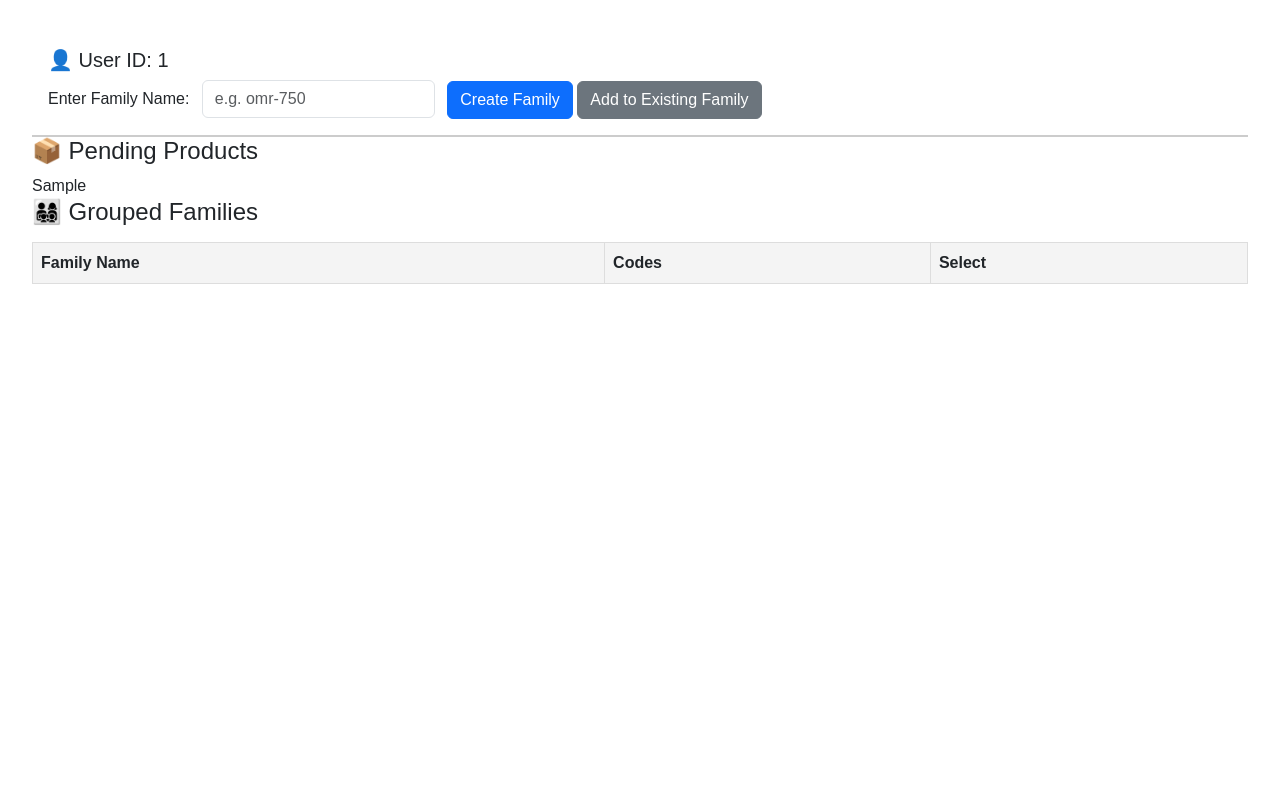
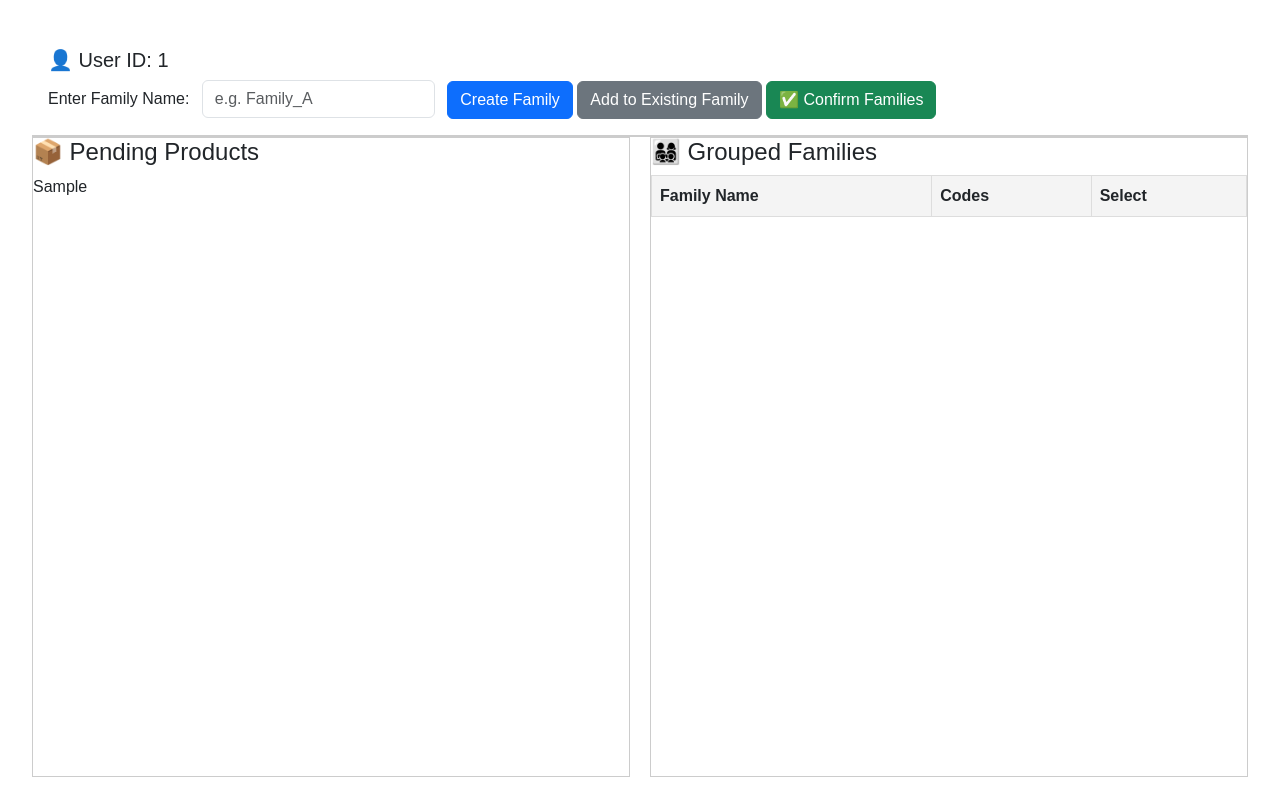
Before and after one commit to hardikfuria12/spiritsync, a Flask app: template templates/create_family.html in a window 1280 px wide. Before the commit the page ends 284 px from the top, so only its background shows below. Run offline with Flask 3, Linux system fonts and the light colour scheme; the template is opened without the code that fills it: most values are stand-ins (such as "Sample title", 1, 10 or a date in 2020); lists and menus that the app fills with data are empty.

Commit message:
commit changes

```diff
--- a/app.py
+++ b/app.py
@@ -65,6 +65,22 @@ def submit():
         print("❌ Backend unreachable:", e)
         return f"Backend unreachable: {e}", 500
 
+@app.route('/save_family', methods=['POST'])
+def save_family():
+    try:
+        payload = request.get_json()
+        print("📤 Forwarding family data to backend:", payload)
+
+        response = requests.post(f"{NGROK_BACKEND_URL}/save_family", json=payload)
+
+        if response.status_code == 200:
+            return response.json(), 200
+        else:
+            return f"Backend error: {response.text}", 500
+    except Exception as e:
+        print("❌ Error in save_family route:", e)
+        return f"Server error: {e}", 500
+
 if __name__ == '__main__':
     port = int(os.environ.get('PORT', 5000))
     app.run(debug=True, host='0.0.0.0', port=port)
--- a/templates/create_family.html
+++ b/templates/create_family.html
@@ -6,9 +6,6 @@
   <link href="https://cdn.jsdelivr.net/npm/bootstrap@5.3.0/dist/css/bootstrap.min.css" rel="stylesheet">
   <style>
     body { padding: 2rem; font-family: sans-serif; }
-    table { border-collapse: collapse; width: 100%; margin-top: 1rem; }
-    th, td { border: 1px solid #ddd; padding: 8px; }
-    th { background-color: #f4f4f4; }
     .badge { margin: 2px; cursor: pointer; }
     .sticky-controls {
       position: sticky;
@@ -18,6 +15,20 @@
       border-bottom: 2px solid #ccc;
       z-index: 10;
     }
+    .scroll-container {
+      display: flex;
+      gap: 20px;
+      height: 80vh;
+      overflow: hidden;
+    }
+    .scroll-table {
+      flex: 1;
+      overflow-y: auto;
+      border: 1px solid #ccc;
+    }
+    table { border-collapse: collapse; width: 100%; }
+    th, td { border: 1px solid #ddd; padding: 8px; }
+    th { background-color: #f4f4f4; }
   </style>
 </head>
 <body>
@@ -25,46 +36,28 @@
   <div class="sticky-controls">
     <h5>👤 User ID: {{ user_id }}</h5>
     <label for="familyName">Enter Family Name:</label>
-    <input type="text" id="familyName" class="form-control d-inline w-auto mx-2" placeholder="e.g. omr-750">
+    <input type="text" id="familyName" class="form-control d-inline w-auto mx-2" placeholder="e.g. Family_A">
     <button onclick="groupSelectedNew()" class="btn btn-primary">Create Family</button>
     <button onclick="addToExistingFamily()" class="btn btn-secondary">Add to Existing Family</button>
+    <button onclick="submitFamilies()" class="btn btn-success">✅ Confirm Families</button>
   </div>
 
+  <div class="scroll-container">
+    <div class="scroll-table">
       <h4>📦 Pending Products</h4>
-  <div id="pending-table-container">
-    {{ pending_code_table | safe }}
+      <div id="pending-table-container">{{ pending_code_table | safe }}</div>
     </div>
 
-  <script>
-    // Add checkbox column to pending table
-    window.onload = function () {
-      const table = document.querySelector("#pending-table-container table");
-      if (!table) return;
-      const header = table.querySelector("thead tr");
-      const checkTh = document.createElement("th");
-      checkTh.textContent = "Select";
-      header.appendChild(checkTh);
-
-      table.querySelectorAll("tbody tr").forEach(row => {
-        const td = document.createElement("td");
-        const cb = document.createElement("input");
-        cb.type = "checkbox";
-        cb.value = row.cells[row.cells.length - 1].textContent.trim();
-        td.appendChild(cb);
-        row.appendChild(td);
-      });
-    };
-  </script>
-
+    <div class="scroll-table">
       <h4>👨‍👩‍👧‍👦 Grouped Families</h4>
       <table id="familyTable">
         <thead>
-      <tr>
-        <th>Family Name</th><th>Codes</th><th>Select</th>
-      </tr>
+          <tr><th>Family Name</th><th>Codes</th><th>Select</th></tr>
         </thead>
         <tbody></tbody>
       </table>
+    </div>
+  </div>
 
   <script>
     let families = {{ families | tojson }};
@@ -104,7 +97,7 @@
     function groupSelectedNew() {
       const name = document.getElementById("familyName").value.trim();
       if (!name) return alert("Enter a valid family name");
-      if (!/\-\d+$/.test(name)) return alert("Family name must end with -750, -650, etc.");
+      if (!/-\d+$/.test(name)) return alert("Family name must end with -750, -650, etc.");
       if (families[name]) return alert("Family name already exists");
 
       const selected = [...document.querySelectorAll("#pending-table-container input[type=checkbox]:checked")];
@@ -126,9 +119,11 @@
       families[family] = families[family].filter(c => c !== code);
       if (families[family].length === 0) delete families[family];
 
-      const [brand, size] = family.split("-");
       const table = document.querySelector("#pending-table-container table tbody");
       const newRow = document.createElement("tr");
+      const parts = family.split("-");
+      const size = parts.pop();
+      const brand = parts.join("-");
       newRow.innerHTML = `
         <td>${brand}</td>
         <td>${size}</td>
@@ -140,7 +135,45 @@
       renderFamilies();
     }
 
+    function submitFamilies() {
+      fetch('/save_family', {
+        method: 'POST',
+        headers: {
+          'Content-Type': 'application/json'
+        },
+        body: JSON.stringify({ user_id: "{{ user_id }}", families })
+      })
+      .then(res => res.json())
+      .then(data => {
+        alert("✅ Families saved successfully!");
+        console.log("✅ Server Response:", data);
+        window.location.href = "/";
+      })
+      .catch(err => {
+        alert("❌ Error submitting families");
+        console.error(err);
+      });
+    }
+
     renderFamilies();
+
+    // Inject checkboxes at end of pending table
+    window.onload = () => {
+      const table = document.querySelector("#pending-table-container table");
+      if (!table) return;
+      const header = table.querySelector("thead tr");
+      const th = document.createElement("th");
+      th.textContent = "Select";
+      header.appendChild(th);
+
+      Array.from(table.querySelectorAll("tbody tr")).forEach(row => {
+        const td = document.createElement("td");
+        const cb = document.createElement("input");
+        cb.type = "checkbox";
+        td.appendChild(cb);
+        row.appendChild(td);
+      });
+    }
   </script>
 </body>
 </html>
```
Lines whose indentation alone changed are shown as unchanged.
